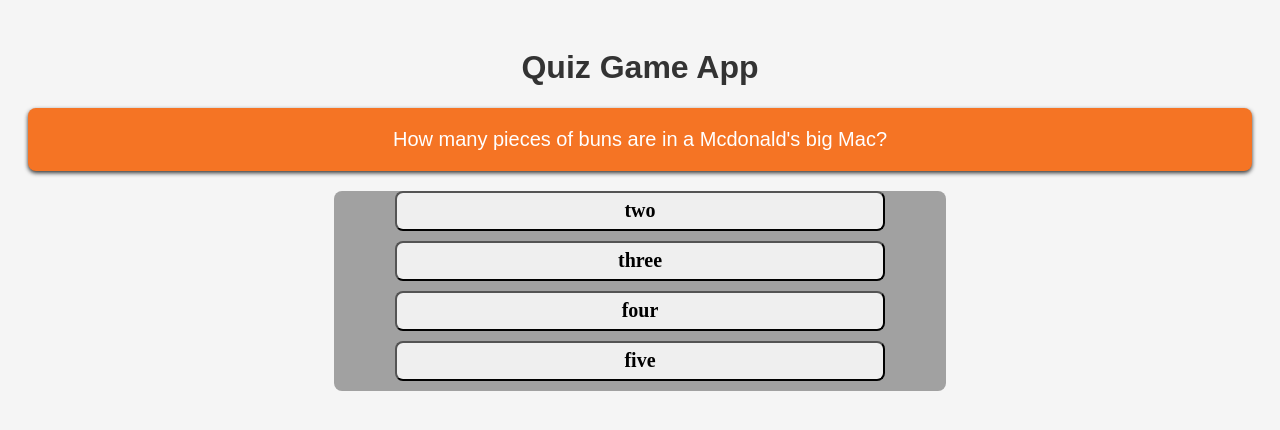
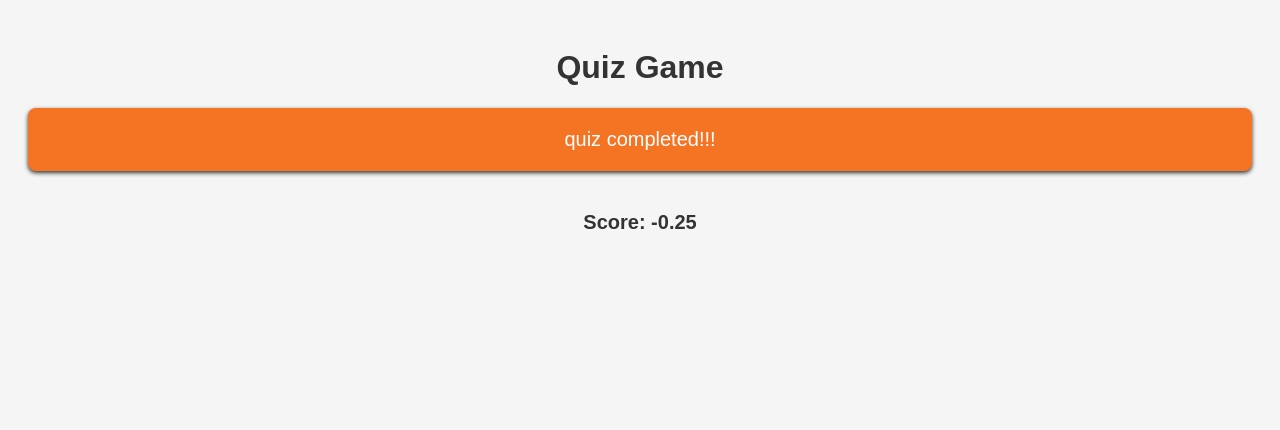
Before and after one commit to Khushal2706/quiz-game-app, a plain HTML site: page index.html in a window 1280 px wide. Both pictures are taken after a click on the button "two". Drawn offline with Linux system fonts and the light colour scheme.

Commit message:
added functionalities to the page

```diff
--- a/index.html
+++ b/index.html
@@ -9,7 +9,7 @@
 </head>
 <body>
 
-    <h1> Quiz Game App </h1>
+    <h1> Quiz Game </h1>
     <div id="question"></div>
     <div id="options"></div>
     <div id="score"></div>
--- a/script.js
+++ b/script.js
@@ -6,7 +6,9 @@
     question: "How many pieces of buns are in a Mcdonald's big Mac?"
 };
 // destructuring the needy elements
+let score = 0;
 const {correctAnswer, options, question} = questionobj;
+// fetching the content
 const questionEl = document.getElementById("question");
 const optionEl = document.getElementById("options");
 const scoreEl = document.getElementById("score");
@@ -17,4 +19,17 @@
     const btn = document.createElement("button");
     btn.textContent = opt;
     optionEl.appendChild(btn);
-})
+
+    // event handling on the button
+    btn.addEventListener("click", ()=>{
+        if(opt == correctAnswer){
+            score++;
+        }else{
+            score = score-0.25;
+        }
+        console.log(score);
+        scoreEl.textContent = `Score: ${score}`;
+        questionEl.textContent = `quiz completed!!!`
+        optionEl.textContent = "";
+    })
+});
```
